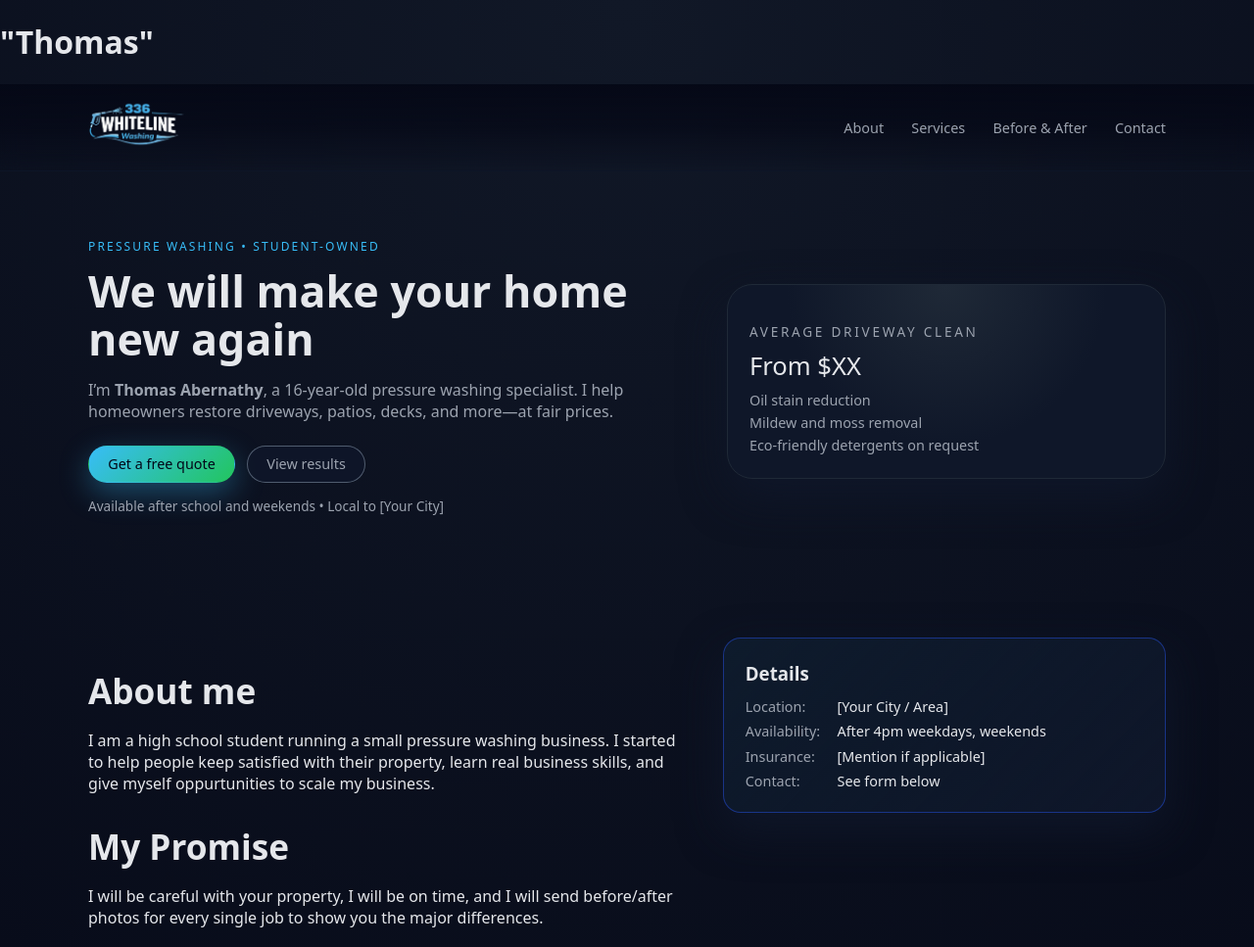
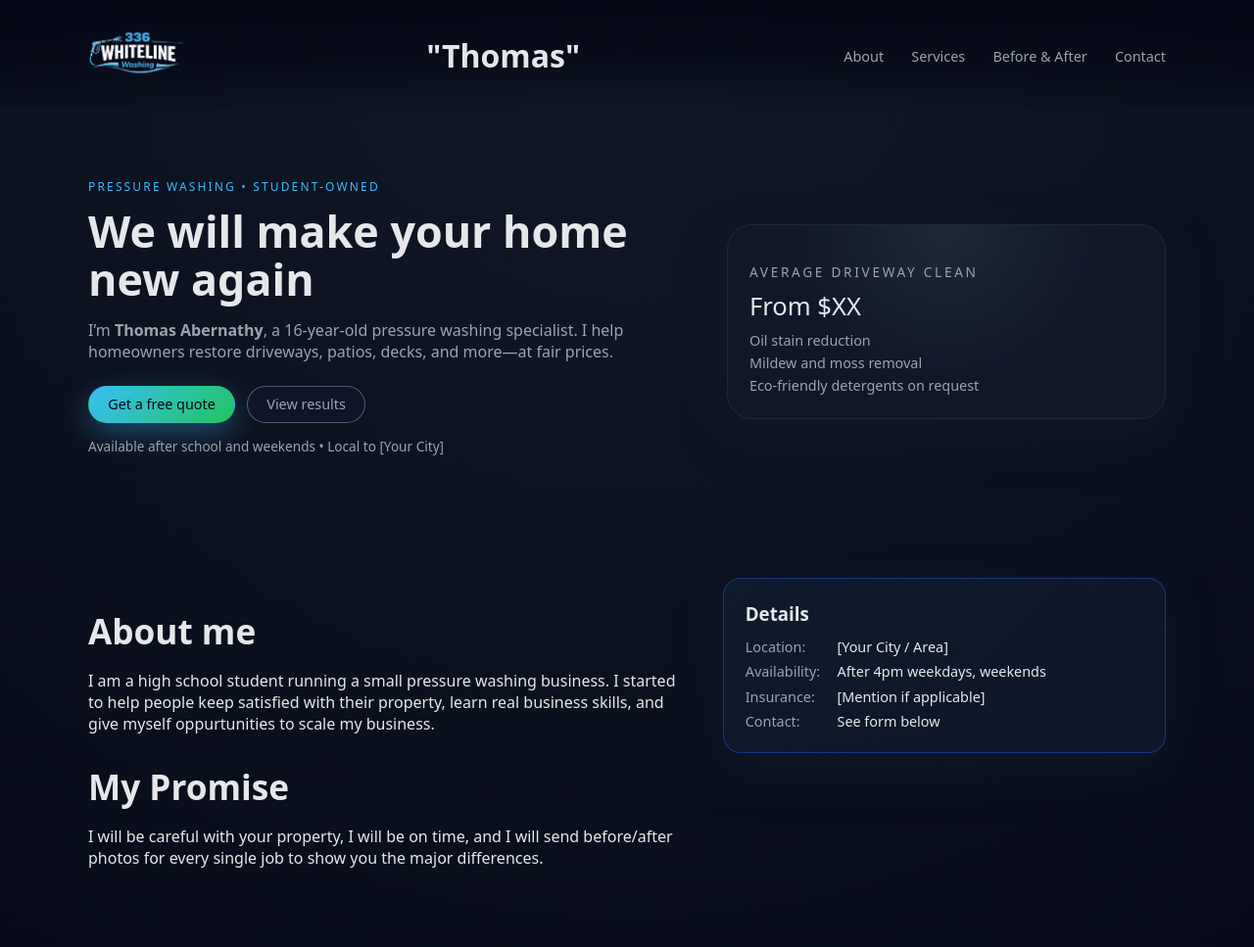
Before and after one commit to jthabernathy/pressure-wash-portfolio, a plain HTML site: page index.html in a window 1280 px wide. Shown: the top 967 px of the page at 98% size. Drawn offline with Linux system fonts and the light colour scheme.

Commit message:
Move h1 tag inside header div

```diff
--- a/index.html
+++ b/index.html
@@ -10,12 +10,12 @@
   />
   <link rel="stylesheet" href="style.css" />
   <link rel="icon" type="image/x-icon" href="WhitelineLogo.png">
-  <h1>"Thomas"</h1>
 </head>
 <body>
   <header class="site-header">
     <div class="container nav">
       <div><img src="WhitelineLogo-no-bg.png" alt="Logo" style="width:100px;height:56px;"></div>
+      <div><h1>"Thomas"</h1></div>
       <nav>
         <a href="#about">About</a>
         <a href="#services">Services</a>
```
